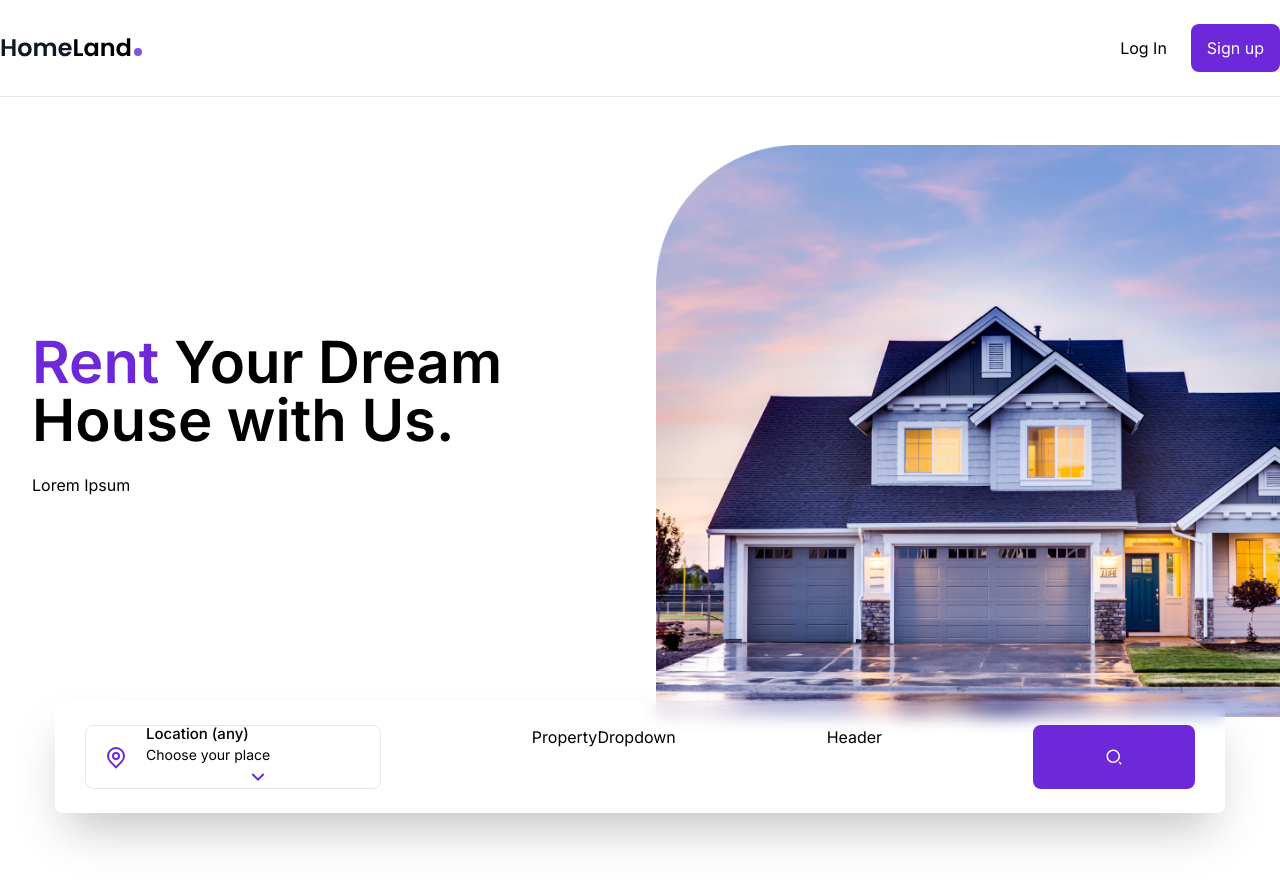
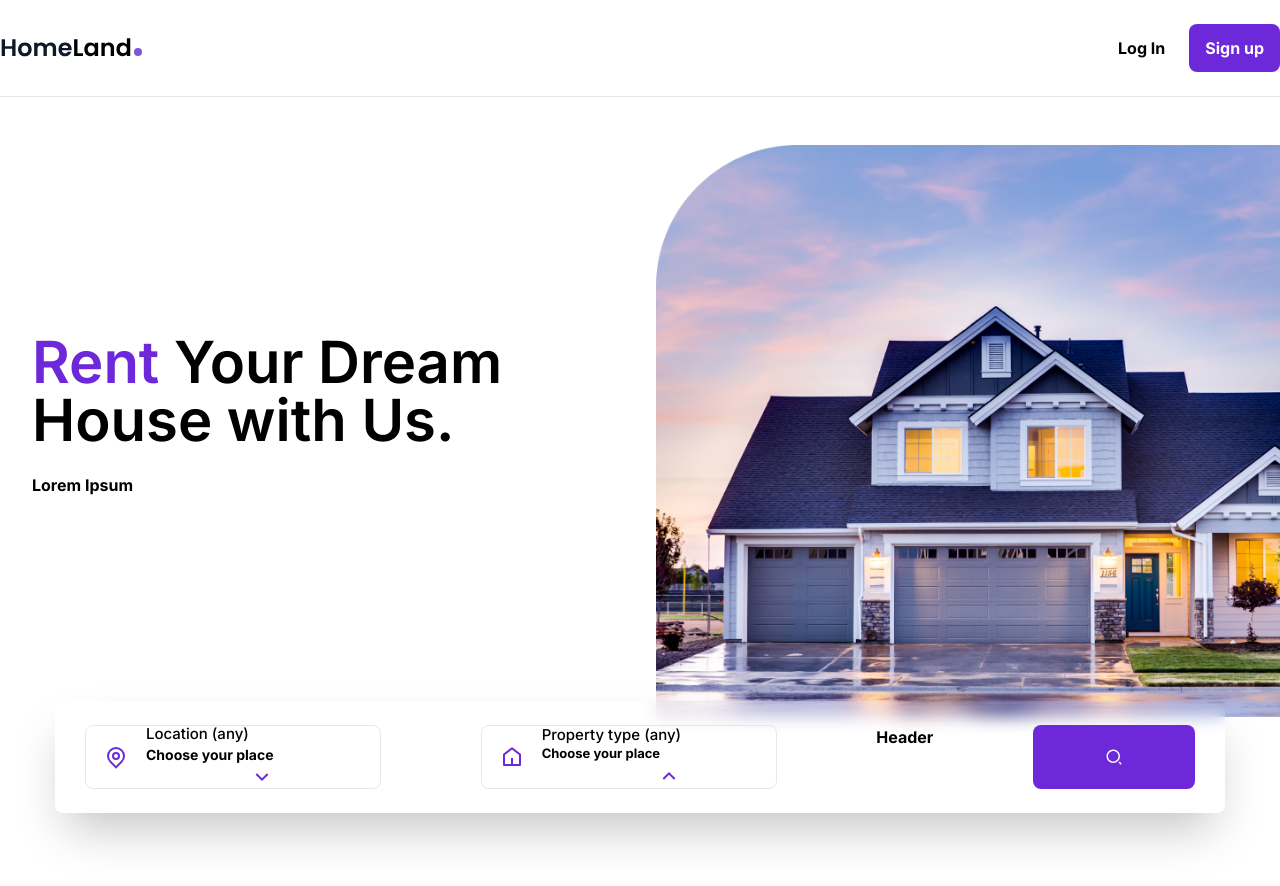
Before and after one commit to xGiova/realtor-new-frontend, a Next.js app: page / in a window 1280 px wide. Shown: the top 886 px of the page. Built offline with nearby package versions, Linux system fonts and the light colour scheme.

Commit message:
PropertyDropdown.tsx

```diff
--- a/app/globals.css
+++ b/app/globals.css
@@ -3,6 +3,9 @@
 @tailwind utilities;
 
 @layer base {
+  body {
+    @apply font-bold bg-white;
+  }
   .dropdown {
     @apply w-full lg:max-w-[296px] cursor-pointer;
   }
--- a/components/PropertyDropdown.tsx
+++ b/components/PropertyDropdown.tsx
@@ -1,9 +1,60 @@
 "use client";
 
-import {ReactElement} from "react";
+import React, {ReactElement, useContext, useState} from "react";
+import {HouseContextInterface} from "../interfaces";
+import {HouseContext} from "./HouseContext";
+import {Menu} from "@headlessui/react";
+import {RiArrowDownSLine, RiArrowUpSLine, RiHome5Line} from "react-icons/ri";
 
 const PropertyDropdown = (): ReactElement => {
-    return <div> PropertyDropdown </div>
+    const {property, setProperty, properties}: Partial<HouseContextInterface> =
+        useContext(HouseContext);
+
+    const [isOpen, setIsOpen] = useState(false);
+
+    console.log("properties", properties);
+
+    return (
+        <Menu as="div" className="dropdown relative">
+            <Menu.Button
+                onClick={() => setIsOpen(!isOpen)}
+                className="dropdown-btn w-full
+            text-left"
+            >
+                <RiHome5Line className="dropdown-icon-primary"/>
+                <div>
+                    <div
+                        className="text-[15px] font-medium
+                    leading-tight"
+                    >
+                        {property}
+                    </div>
+                    <div className="text-[13px]">Choose your place</div>
+                    {isOpen ? (
+                        <RiArrowDownSLine className="dropdown-icon-secondary"/>
+                    ) : (
+                        <RiArrowUpSLine className="dropdown-icon-secondary"/>
+                    )}
+                </div>
+            </Menu.Button>
+
+            <Menu.Items className="dropdown-menu">
+                {properties.map((property, index) => {
+                    return (
+                        <Menu.Item
+                            onClick={() => setProperty(property)}
+                            className="cursor-pointer
+                            hover:text-violet-700 transition"
+                            as="li"
+                            key={index}
+                        >
+                            {property}
+                        </Menu.Item>
+                    );
+                })}
+            </Menu.Items>
+        </Menu>
+    );
 };
 
 export default PropertyDropdown;
```
